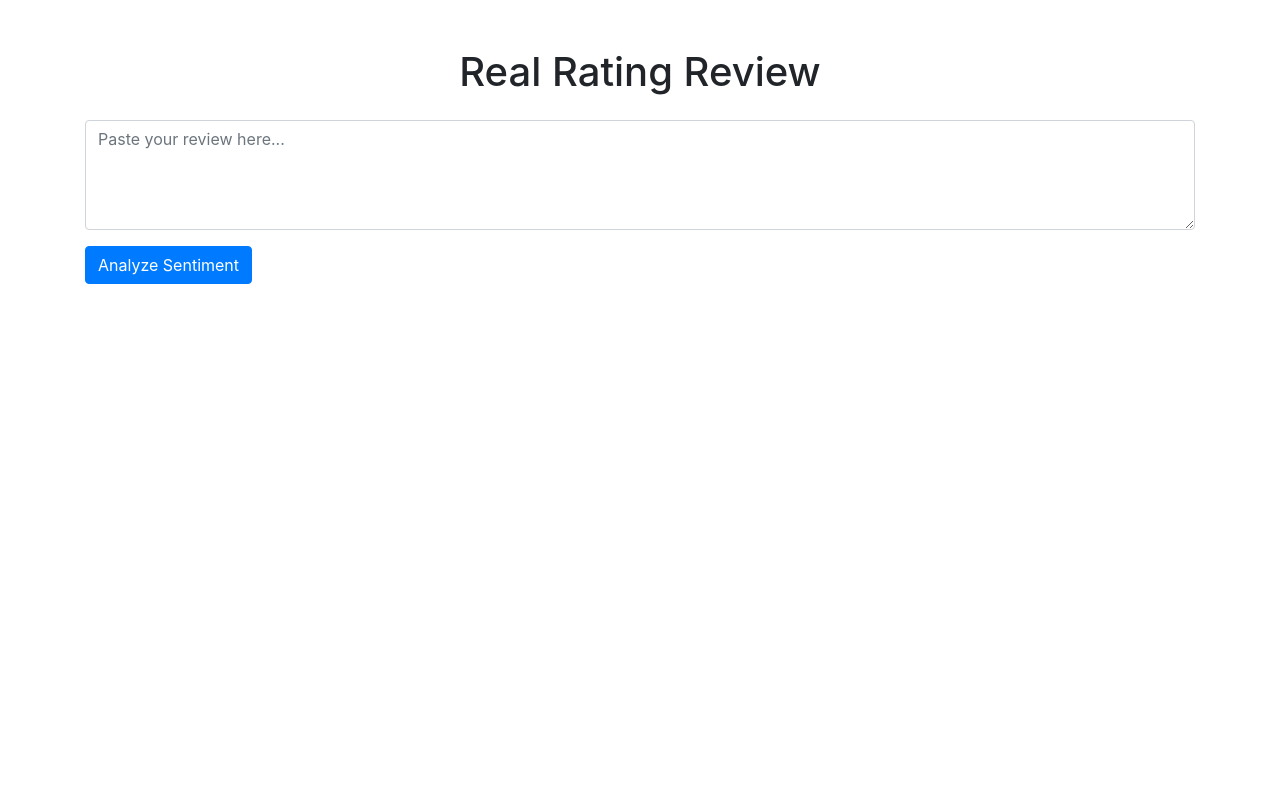
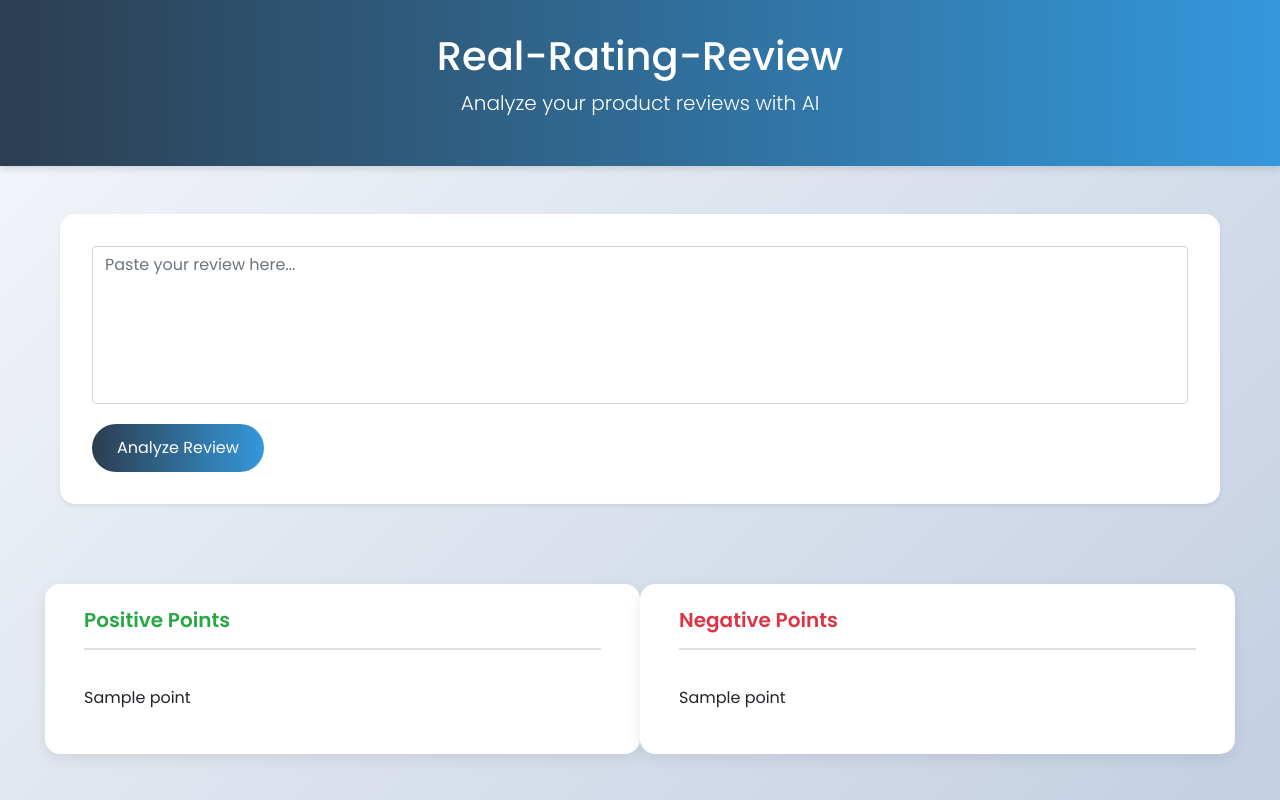
Before and after one commit to jackle500/Real-Rating-Review, a Flask app: template templates/index.html in a window 1280 px wide. Run offline with Flask 3, Linux system fonts and the light colour scheme; the template is opened without the code that fills it: most values are stand-ins (such as "Sample title", 1, 10 or a date in 2020); parts of the project's set-up code (start-up, migrations or seed data) failed here and were passed over; some libraries are stand-ins or nearby versions.

Commit message:
Add styles and JavaScript for review form functionality and sentiment analysis display

```diff
--- /dev/null
+++ b/static/css/styles.css
@@ -0,0 +1,52 @@
+body {
+  background-color: #f8f9fa;
+}
+.container {
+  margin-top: 50px;
+}
+.header {
+  text-align: center;
+  margin-bottom: 30px;
+}
+.header h1 {
+  font-size: 2.5rem;
+  color: #343a40;
+}
+.form-group textarea {
+  resize: none;
+}
+.button-submit {
+  background-color: #007bff;
+  border: none;
+  color: white;
+  padding: 10px 20px;
+  font-size: 1rem;
+  cursor: pointer;
+}
+.button-submit:hover {
+  background-color: #0056b3;
+}
+#summary-container {
+  display: none;
+}
+#result {
+  font-size: 1.5rem;
+  color: #343a40;
+}
+.star-rating {
+  font-size: 1.5rem;
+  color: gold;
+}
+.card-title {
+  font-size: 1.25rem;
+}
+.list-group-item {
+  font-size: 1rem;
+}
+footer {
+  text-align: center;
+  margin-top: 50px;
+  padding: 20px;
+  background-color: #343a40;
+  color: white;
+}
--- /dev/null
+++ b/static/js/index.js
@@ -0,0 +1,66 @@
+document.getElementById("reviewForm").onsubmit = async function (event) {
+  event.preventDefault();
+  const formData = new FormData(this);
+  const response = await fetch("/analyze", {
+    method: "POST",
+    body: formData,
+  });
+  const result = await response.json();
+
+  // Show both containers
+  document.getElementById("summary-container").style.display = "block";
+  document.getElementById("sentiment-container").style.display = "block";
+
+  // Update content
+  document.getElementById("summarize").innerHTML = `${result.summarize}`;
+  document.getElementById("result").innerText = `${result.sentiment} (${result.score.toFixed(2)})`;
+  document.getElementById("starRating").innerHTML = getStarRating(result.score);
+
+  // Handle positive points
+  const positiveContainer = document.getElementById("positive-container");
+  const positiveList = document.getElementById("positive-points");
+  positiveList.innerHTML = "";
+
+  if (result.key.positive && result.key.positive.length > 0) {
+    result.key.positive.forEach((point) => {
+      const li = document.createElement("li");
+      li.className = "list-group-item";
+      li.innerHTML = `<i class="fas fa-check-circle text-success mr-2"></i>${point}`;
+      positiveList.appendChild(li);
+    });
+    positiveContainer.style.display = "block";
+  } else {
+    positiveContainer.style.display = "none";
+  }
+
+  // Handle negative points
+  const negativeContainer = document.getElementById("negative-container");
+  const negativeList = document.getElementById("negative-points");
+  negativeList.innerHTML = "";
+
+  if (result.key.negative && result.key.negative.length > 0) {
+    result.key.negative.forEach((point) => {
+      const li = document.createElement("li");
+      li.className = "list-group-item";
+      li.innerHTML = `<i class="fas fa-times-circle text-danger mr-2"></i>${point}`;
+      negativeList.appendChild(li);
+    });
+    negativeContainer.style.display = "block";
+  } else {
+    negativeContainer.style.display = "none";
+  }
+};
+
+function getStarRating(score) {
+  let stars = "";
+  for (let i = 0; i < 5; i++) {
+    if (score >= (i + 1) * 1) {
+      stars += '<i class="fas fa-star"></i>'; // Full star
+    } else if (score >= i + 0.5) {
+      stars += '<i class="fas fa-star-half-alt"></i>'; // Half star
+    } else {
+      stars += '<i class="far fa-star"></i>'; // Empty star
+    }
+  }
+  return stars;
+}
--- /dev/null
+++ b/static/styles.css
@@ -0,0 +1,222 @@
+body {
+  font-family: "Poppins", sans-serif;
+  background: linear-gradient(135deg, #f5f7fa 0%, #c3cfe2 100%);
+  min-height: 100vh;
+}
+
+header {
+  background: linear-gradient(to right, #2c3e50, #3498db);
+  color: white;
+  padding: 2rem;
+  text-align: center;
+  box-shadow: 0 4px 6px rgba(0, 0, 0, 0.1);
+}
+
+.container {
+  max-width: 1200px;
+  margin: 2rem auto;
+  padding: 0 20px;
+}
+
+.app-title {
+  text-align: center;
+  color: #333;
+  margin-bottom: 30px;
+}
+
+.form-group {
+  margin-bottom: 20px;
+}
+
+form {
+  background: white;
+  padding: 2rem;
+  border-radius: 15px;
+  box-shadow: 0 10px 20px rgba(0, 0, 0, 0.1);
+  margin-bottom: 2rem;
+}
+
+textarea {
+  width: 100%;
+  padding: 1rem;
+  border: 2px solid #e0e0e0;
+  border-radius: 10px;
+  font-size: 16px;
+  transition: border-color 0.3s ease;
+  resize: vertical;
+  min-height: 150px;
+}
+
+textarea:focus {
+  border-color: #3498db;
+  outline: none;
+  box-shadow: 0 0 0 3px rgba(52, 152, 219, 0.2);
+}
+
+.button-submit {
+  background: linear-gradient(to right, #2c3e50, #3498db);
+  color: white;
+  padding: 12px 25px;
+  border: none;
+  border-radius: 25px;
+  font-size: 16px;
+  cursor: pointer;
+  transition: transform 0.3s ease, box-shadow 0.3s ease;
+}
+
+.button-submit:hover {
+  transform: translateY(-2px);
+  box-shadow: 0 5px 15px rgba(0, 0, 0, 0.2);
+}
+
+#summary-container {
+  background: white;
+  padding: 0.5rem;
+  border-radius: 15px;
+  box-shadow: 0 10px 20px rgba(0, 0, 0, 0.1);
+  margin-bottom: 2rem;
+  height: 100%;
+  display: flex;
+  flex-direction: column;
+}
+
+#summary-container,
+#sentiment-container {
+  height: 100%;
+  margin-bottom: 1.5rem;
+  display: flex;
+  flex-direction: column;
+}
+
+#sentiment-container {
+  height: 100%;
+  margin-bottom: 1.5rem;
+  min-height: 200px; /* Set minimum height to match summary card */
+  justify-content: center; /* Center content vertically */
+}
+
+#sentiment-container .card-body {
+  padding: 1.5rem;
+  justify-content: space-between;
+  align-items: center;
+}
+
+.sentiment-result {
+  color: #2c3e50;
+  font-size: 1.5rem;
+  margin: 1.5rem 0;
+  text-align: center;
+}
+
+.result {
+  background: white;
+  padding: 20px;
+  border-radius: 5px;
+  margin-top: 30px;
+}
+
+.result h2 {
+  margin-top: 0;
+}
+
+.result p {
+  font-size: 16px;
+  line-height: 1.6;
+}
+
+.card {
+  border: none;
+  border-radius: 15px;
+  box-shadow: 0 5px 15px rgba(0, 0, 0, 0.08);
+  transition: transform 0.3s ease;
+}
+
+.card:hover {
+  transform: translateY(-5px);
+}
+
+.card-body {
+  padding: 1.5rem;
+  height: 100%;
+  display: flex;
+  flex-direction: column;
+}
+
+#summary-container .card-body {
+  padding: 1rem;
+}
+
+.card-title {
+  color: #2c3e50;
+  font-weight: 600;
+  border-bottom: 2px solid #e0e0e0;
+  padding-bottom: 1rem;
+  margin-bottom: 1.5rem;
+}
+
+.list-group-item {
+  border: none;
+  padding: 0.75rem 0;
+  margin-bottom: 0.5rem;
+  border-radius: 8px;
+}
+
+.star-rating {
+  color: #ffd700;
+  font-size: 1.5rem;
+  margin: 1.5rem 0;
+}
+
+/* Animations */
+@keyframes fadeIn {
+  from {
+    opacity: 0;
+    transform: translateY(20px);
+  }
+  to {
+    opacity: 1;
+    transform: translateY(0);
+  }
+}
+
+#summary-container,
+.card {
+  animation: fadeIn 0.5s ease-out;
+}
+
+/* Ensure cards have equal height in the row */
+.row {
+  display: flex;
+  flex-wrap: wrap;
+}
+
+.row > [class*="col-"] {
+  display: flex;
+  flex-direction: column;
+}
+
+/* Ensure row heights are equal */
+.row.mt-4 {
+  align-items: stretch;
+}
+
+/* Responsive design */
+@media (max-width: 768px) {
+  .container {
+    width: 95%;
+    padding: 0 10px;
+  }
+
+  form,
+  #summary-container {
+    padding: 1rem;
+  }
+}
+
+/* Card text content */
+.card-text {
+  font-size: 1rem;
+  line-height: 1.5;
+  padding: 0 0.5rem;
+  margin: 0;
+}
--- a/templates/index.html
+++ b/templates/index.html
@@ -4,7 +4,7 @@
   <head>
     <meta charset="UTF-8" />
     <meta name="viewport" content="width=device-width, initial-scale=1.0" />
-    <title>Sentiment Analysis with VADER</title>
+    <title>Sentiment Analysis</title>
     <link
       rel="stylesheet"
       href="https://stackpath.bootstrapcdn.com/bootstrap/4.5.2/css/bootstrap.min.css"
@@ -13,51 +13,81 @@
       rel="stylesheet"
       href="https://cdnjs.cloudflare.com/ajax/libs/font-awesome/5.15.3/css/all.min.css"
     />
-    <link rel="stylesheet" href="style.css" />
-    <style>
-      .star-rating {
-        font-size: 24px;
-        color: gold;
-      }
-      #summary-container,
-      #positive-container,
-      #negative-container {
-        display: none; /* Hidden by default */
-      }
-    </style>
+    <link
+      rel="stylesheet"
+      href="{{ url_for('static', filename='css/styles.css') }}"
+    />
+    <link
+      rel="stylesheet"
+      href="{{ url_for('static', filename='styles.css') }}"
+    />
+    <link
+      href="https://fonts.googleapis.com/css2?family=Poppins:wght@300;400;500;600&display=swap"
+      rel="stylesheet"
+    />
   </head>
   <body>
+    <header>
+      <h1>Real-Rating-Review</h1>
+      <p class="lead">Analyze your product reviews with AI</p>
+    </header>
     <div class="container mt-5">
-      <h1 class="text-center">Real Rating Review</h1>
-      <form id="reviewForm" class="mt-4">
+      <form id="reviewForm" class="mt-4 shadow-sm" method="post">
         <div class="form-group">
           <textarea
             name="review"
             class="form-control"
-            rows="4"
+            rows="6"
             placeholder="Paste your review here..."
           ></textarea>
         </div>
-        <button type="submit" class="btn btn-primary">Analyze Sentiment</button>
+        <button type="submit" class="btn btn-primary button-submit">
+          Analyze Review
+        </button>
       </form>
 
-      <div id="summary-container" class="mt-4">
-        <p id="summarize"></p>
-        <h2 id="result"></h2>
-        <div id="starRating" class="star-rating mt-2"></div>
+      <div class="row mt-4">
+        <!-- Summary Card -->
+        <div class="col-md-8">
+          <div id="summary-container" class="card shadow" style="display: none">
+            <div class="card-body">
+              <h5 class="card-title">Review Summary</h5>
+              <p id="summarize" class="card-text"></p>
+            </div>
+          </div>
+        </div>
+
+        <!-- Sentiment Score Card -->
+        <div class="col-md-4 d-flex justify-content-center">
+          <div
+            id="sentiment-container"
+            class="card shadow w-100"
+            style="display: none"
+          >
+            <div
+              class="card-body text-center d-flex flex-column align-items-center"
+            >
+              <h5 class="card-title">Sentiment Analysis</h5>
+              <h2 id="result" class="sentiment-result"></h2>
+              <div id="starRating" class="star-rating mt-2"></div>
+            </div>
+          </div>
+        </div>
       </div>
 
+      <!-- Positive/Negative points row -->
       <div class="row mt-4">
-        <div id="positive-container" class="col-md-6">
-          <div class="card">
+        <div id="positive-container" class="col-md-6" style="display: none">
+          <div class="card h-100">
             <div class="card-body">
               <h5 class="card-title text-success">Positive Points</h5>
               <ul id="positive-points" class="list-group list-group-flush"></ul>
             </div>
           </div>
         </div>
-        <div id="negative-container" class="col-md-6">
-          <div class="card">
+
+        <div id="negative-container" class="col-md-6" style="display: none">
+          <div class="card h-100">
             <div class="card-body">
               <h5 class="card-title text-danger">Negative Points</h5>
               <ul id="negative-points" class="list-group list-group-flush"></ul>
@@ -65,80 +95,38 @@
           </div>
         </div>
       </div>
+
+      {% if summary %}
+      <div class="result">
+        <h2>Summarized and Paraphrased Text</h2>
+        <p>{{ summarize }}</p>
+      </div>
+      {% endif %} {% if key %}
+      <div class="row mt-4">
+        <div class="card col-md-6">
+          <div class="card-body">
+            <h5 class="card-title text-success">Positive Points</h5>
+            <ul class="list-group">
+              {% for point in key['positive'] %}
+              <li class="list-group-item">{{ point }}</li>
+              {% endfor %}
+            </ul>
+          </div>
+        </div>
+        <div class="card col-md-6">
+          <div class="card-body">
+            <h5 class="card-title text-danger">Negative Points</h5>
+            <ul class="list-group">
+              {% for point in key['negative'] %}
+              <li class="list-group-item">{{ point }}</li>
+              {% endfor %}
+            </ul>
+          </div>
+        </div>
+      </div>
+      {% endif %}
     </div>
 
-    <script>
-      document.getElementById("reviewForm").onsubmit = async function (event) {
-        event.preventDefault();
-        const formData = new FormData(this);
-        const response = await fetch("/analyze", {
-          method: "POST",
-          body: formData,
-        });
-        const result = await response.json();
-        const score = (result.score.compound + 1) * 2.5;
-
-        // Show summary container
-        const summaryContainer = document.getElementById("summary-container");
-        summaryContainer.style.display = "block";
-
-        // Display summary, sentiment and stars
-        document.getElementById("result").innerText = `Sentiment: ${
-          result.sentiment
-        } \n ${score.toFixed(2)}`;
-        document.getElementById("starRating").innerHTML = getStarRating(score);
-        document.getElementById(
-          "summarize"
-        ).innerHTML = `Summary: ${result.summarize}`;
-
-        // Handle positive points
-        const positiveContainer = document.getElementById("positive-container");
-        const positiveList = document.getElementById("positive-points");
-        positiveList.innerHTML = "";
-
-        if (result.key.positive && result.key.positive.length > 0) {
-          result.key.positive.forEach((point) => {
-            const li = document.createElement("li");
-            li.className = "list-group-item";
-            li.innerHTML = `<i class="fas fa-check-circle text-success mr-2"></i>${point}`;
-            positiveList.appendChild(li);
-          });
-          positiveContainer.style.display = "block";
-        } else {
-          positiveContainer.style.display = "none";
-        }
-
-        // Handle negative points
-        const negativeContainer = document.getElementById("negative-container");
-        const negativeList = document.getElementById("negative-points");
-        negativeList.innerHTML = "";
-
-        if (result.key.negative && result.key.negative.length > 0) {
-          result.key.negative.forEach((point) => {
-            const li = document.createElement("li");
-            li.className = "list-group-item";
-            li.innerHTML = `<i class="fas fa-times-circle text-danger mr-2"></i>${point}`;
-            negativeList.appendChild(li);
-          });
-          negativeContainer.style.display = "block";
-        } else {
-          negativeContainer.style.display = "none";
-        }
-      };
-
-      function getStarRating(score) {
-        let stars = "";
-        for (let i = 0; i < 5; i++) {
-          if (score >= (i + 1) * 1) {
-            stars += '<i class="fas fa-star"></i>'; // Full star
-          } else if (score >= i + 0.5) {
-            stars += '<i class="fas fa-star-half-alt"></i>'; // Half star
-          } else {
-            stars += '<i class="far fa-star"></i>'; // Empty star
-          }
-        }
-        return stars;
-      }
-    </script>
+    <script src="{{ url_for('static', filename='js/index.js') }}"></script>
   </body>
 </html>
```
